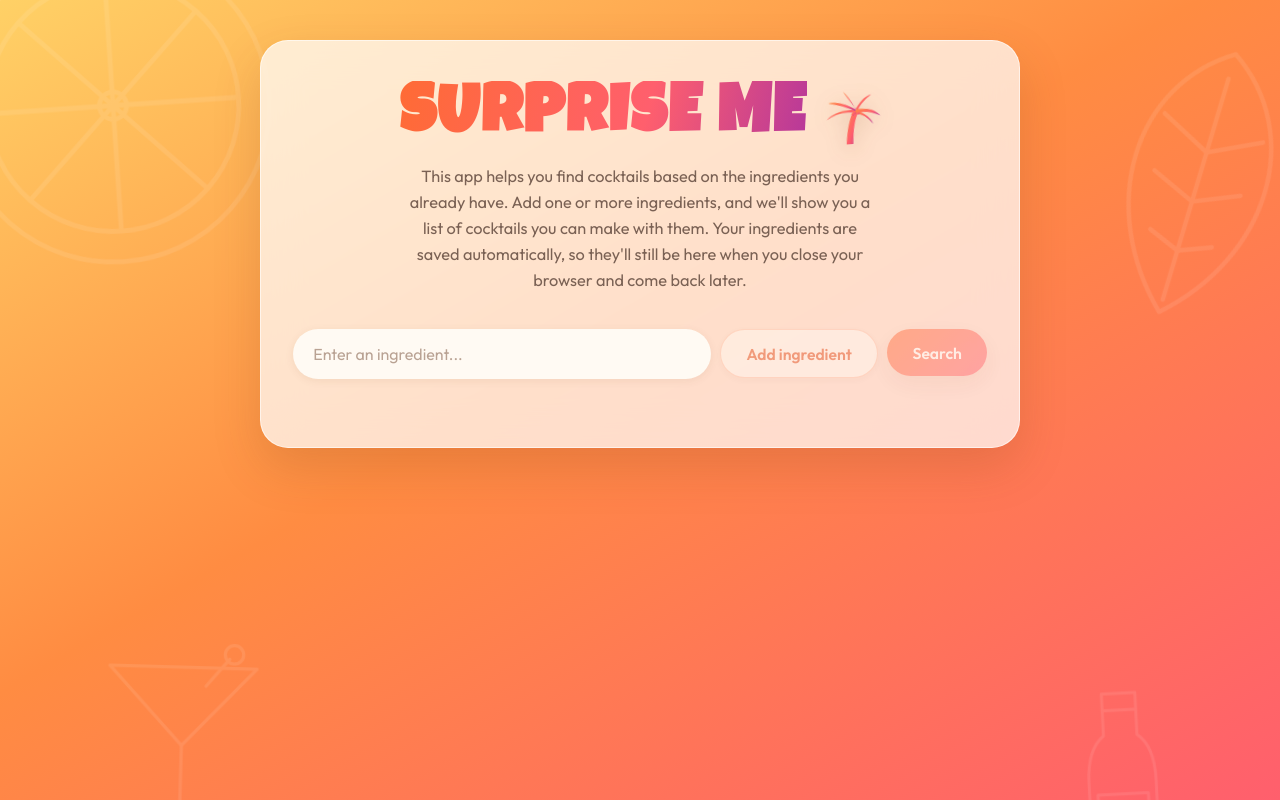
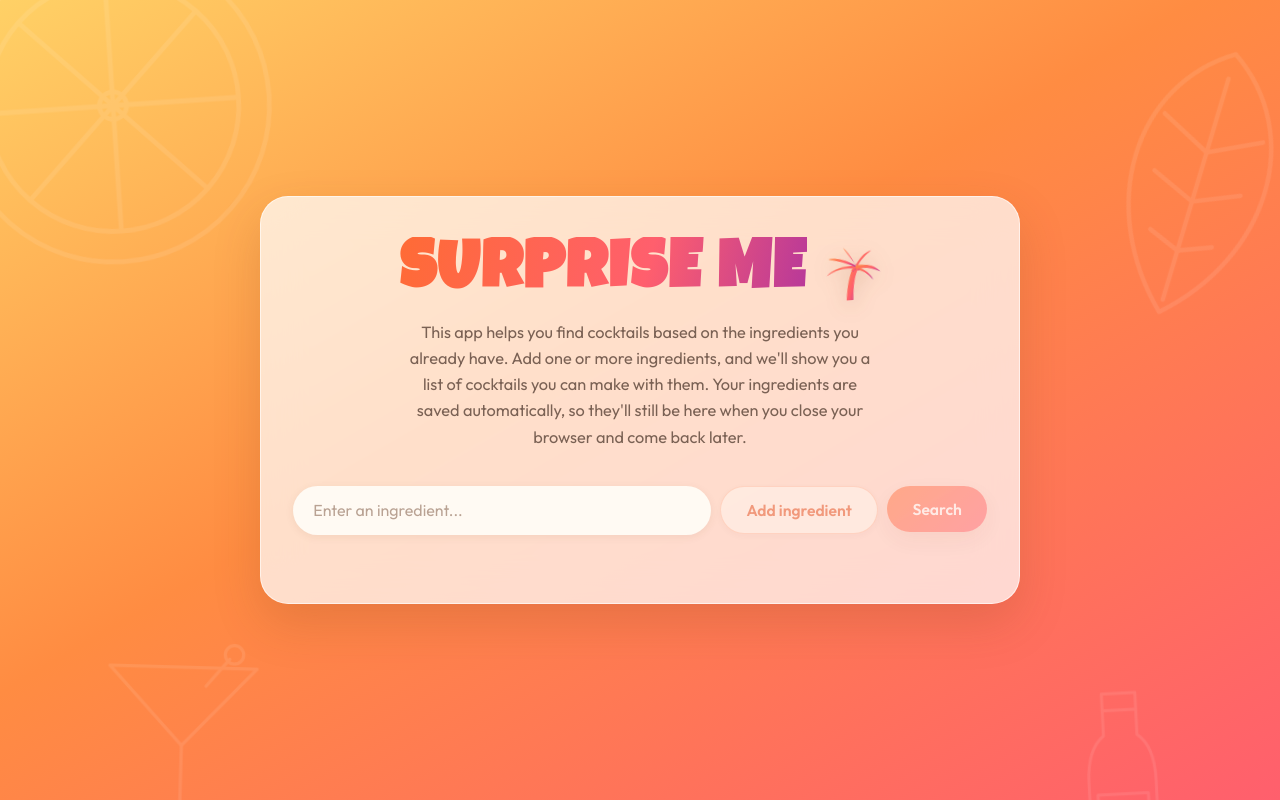
Before and after one commit to MachoBandido08/surprise-me, a React (Vite) app: page / in a window 1280 px wide. Built offline with nearby package versions, Linux system fonts and the light colour scheme.

Commit message:
Vertically center the panel on screen
Use auto block margins so the card sits in the middle when short, but
falls back to top-aligned and scrollable when content is tall.

Co-Authored-By: Claude Opus 4.8 <noreply@anthropic.com>

```diff
--- a/src/App.css
+++ b/src/App.css
@@ -109,6 +109,9 @@ body {
 #root {
     position: relative;
     z-index: 1;
+    /* Center vertically; auto margins collapse gracefully when the card is
+       taller than the viewport, so tall content is never clipped. */
+    margin-block: auto;
     background: var(--surface);
     backdrop-filter: blur(20px);
     -webkit-backdrop-filter: blur(20px);
```
